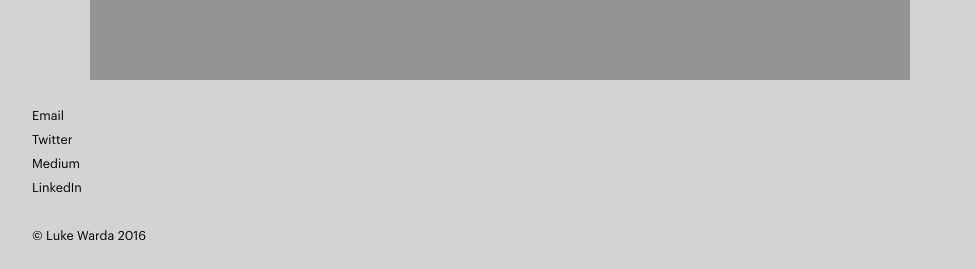
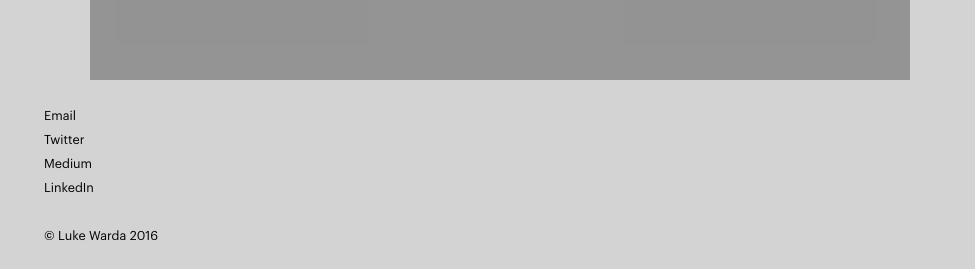
Before and after one commit to calingo/Luke-Warda-Portfolio, a Jekyll site: the page built from index.html, in a window 1280 px wide. Shown: the part 972-1241 px from the top of the page, without its empty margins (140-1115 px from the left). Built offline with Jekyll 4.4.1, drawn with Linux system fonts in a browser that asks for light colours.

Commit message:
gutter again

```diff
--- a/_includes/footer.html
+++ b/_includes/footer.html
@@ -1,4 +1,4 @@
-<div class="micro gutter-half">
+<div class="micro gutter">
 	<div class="unit unit-xs-1 unit-s-1 unit-m-2-3 unit-l-2-3">
 		<ul>
 			<li><a href="">Email</a></li>
```
